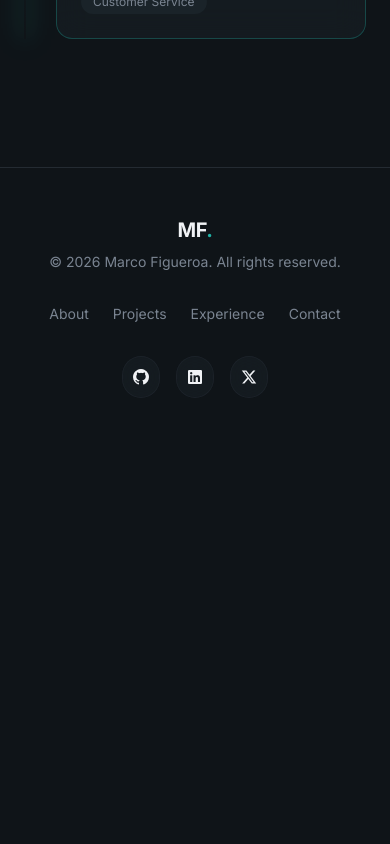
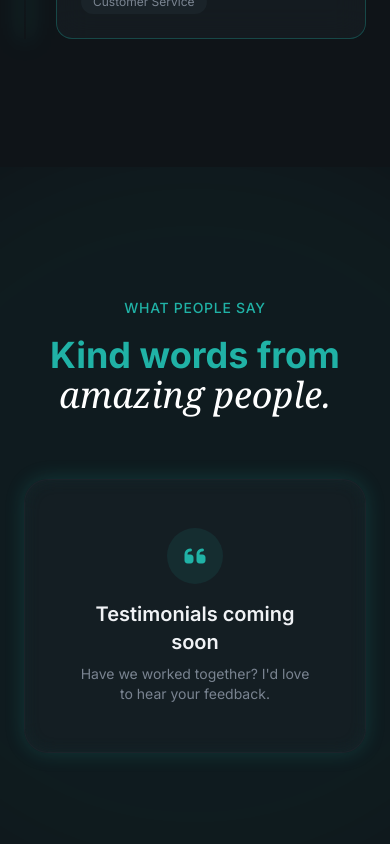
Before and after one commit to mfigueroa23/devsonic.cl, an Angular app: page / in a window 390 px wide. Shown: the part 6440-7284 px from the top of the page. Before the commit the page ends 6886 px from the top, so only its background shows below. Built offline with nearby package versions, Linux system fonts and the light colour scheme; a web font is replaced by a local one.

Commit message:
feat(testimonials): Adding testimonials section
This add the testimonials carousel with an empty state until the testimonials are ready

```diff
--- a/src/app/sections/testimonials/testimonials.html
+++ b/src/app/sections/testimonials/testimonials.html
@@ -0,0 +1,60 @@
+<section id="testimonials" class="py-32 relative overflow-hidden">
+  <div class="absolute top-1/2 left-1/2 w-200 h-200 bg-primary/5 rounded-full blur-3xl -translate-x-1/2 -translate-y-1/2"></div>
+
+  <section class="container mx-auto px-6 relative z-10">
+    <!-- Section Header -->
+    <article class="text-center max-w-3xl mx-auto mb-16">
+      <span class="text-secondary-foreground text-sm font-medium tracking-wider uppercase animate-fade-in">What People Say</span>
+      <h2 class="text-4xl md:text-5xl font-bold mt-4 mb-6 animate-fade-in animation-delay-100 text-secondary-foreground">
+        Kind words from
+        <span class="font-serif italic font-normal text-white">amazing people.</span>
+      </h2>
+    </article>
+
+    <!-- Testimonial Carousel -->
+    <article class="max-w-4xl mx-auto">
+      @if (active(); as testimonial) {
+        <section class="relative">
+          <!-- Main Testimonial -->
+          <article class="glass p-8 rounded-3xl md:p-12 glow-border animate-fade-in animation-delay-200">
+            <div class="absolute -top-4 left-8 w-12 h-12 rounded-full bg-primary flex items-center justify-center">
+              <i class="fa-solid fa-quote-left text-xl text-primary-foreground"></i>
+            </div>
+            <blockquote class="text-xl md:text-2xl font-medium leading-relaxed mb-8 pt-4">"{{ testimonial.quote }}"</blockquote>
+            <div class="flex items-center gap-4">
+              <img [src]="testimonial.avatar" [alt]="testimonial.author" class="w-14 h-14 rounded-full object-cover ring-2 ring-primary/20" />
+              <div>
+                <p class="font-semibold">{{ testimonial.author }}</p>
+                <p class="text-sm text-muted-foreground">{{ testimonial.role }}</p>
+              </div>
+            </div>
+          </article>
+
+          <!-- Testimonials Navigation -->
+          <nav class="flex items-center justify-center gap-4 mt-8">
+            <button class="p-3 rounded-full glass hover:bg-primary/10 hover:text-primary transition-all cursor-pointer" aria-label="Previous testimonial" (click)="previous()">
+              <i class="fa-solid fa-chevron-left"></i>
+            </button>
+            <div class="flex gap-2">
+              @for (item of testimonials; track $index) {
+                <button class="h-2 rounded-full transition-all duration-300 cursor-pointer" [class]="$index === activeIndex() ? 'w-8 bg-primary' : 'w-2 bg-muted-foreground/30 hover:bg-muted-foreground/50'" [attr.aria-label]="'Show testimonial ' + ($index + 1)" (click)="activeIndex.set($index)"></button>
+              }
+            </div>
+            <button class="p-3 rounded-full glass hover:bg-primary/10 hover:text-primary transition-all cursor-pointer" aria-label="Next testimonial" (click)="next()">
+              <i class="fa-solid fa-chevron-right"></i>
+            </button>
+          </nav>
+        </section>
+      } @else {
+        <!-- Empty State -->
+        <section class="glass rounded-3xl p-12 max-w-2xl mx-auto text-center glow-border animate-fade-in animation-delay-200">
+          <div class="w-14 h-14 rounded-full bg-primary/10 flex items-center justify-center mx-auto mb-4">
+            <i class="fa-solid fa-quote-left text-2xl text-primary"></i>
+          </div>
+          <h3 class="text-xl font-semibold mb-2">Testimonials coming soon</h3>
+          <p class="text-sm text-muted-foreground">Have we worked together? I'd love to hear your feedback.</p>
+        </section>
+      }
+    </article>
+  </section>
+</section>
--- a/src/app/sections/testimonials/testimonials.ts
+++ b/src/app/sections/testimonials/testimonials.ts
@@ -1,4 +1,11 @@
-import { Component } from '@angular/core';
+import { Component, computed, signal } from '@angular/core';
+
+interface Testimonial {
+  quote: string;
+  author: string;
+  role: string;
+  avatar: string;
+}
 
 @Component({
   imports: [],
@@ -6,4 +13,17 @@ import { Component } from '@angular/core';
   styleUrl: './testimonials.css',
   templateUrl: './testimonials.html',
 })
-export class Testimonials {}
+export class Testimonials {
+  // Add testimonials here
+  public testimonials: Testimonial[] = [];
+  public readonly activeIndex = signal(0);
+  public readonly active = computed(() => this.testimonials[this.activeIndex()]);
+  public next = (): void => {
+    this.activeIndex.update((index) => (index + 1) % this.testimonials.length);
+  };
+  public previous = (): void => {
+    this.activeIndex.update(
+      (index) => (index - 1 + this.testimonials.length) % this.testimonials.length,
+    );
+  };
+}
```
